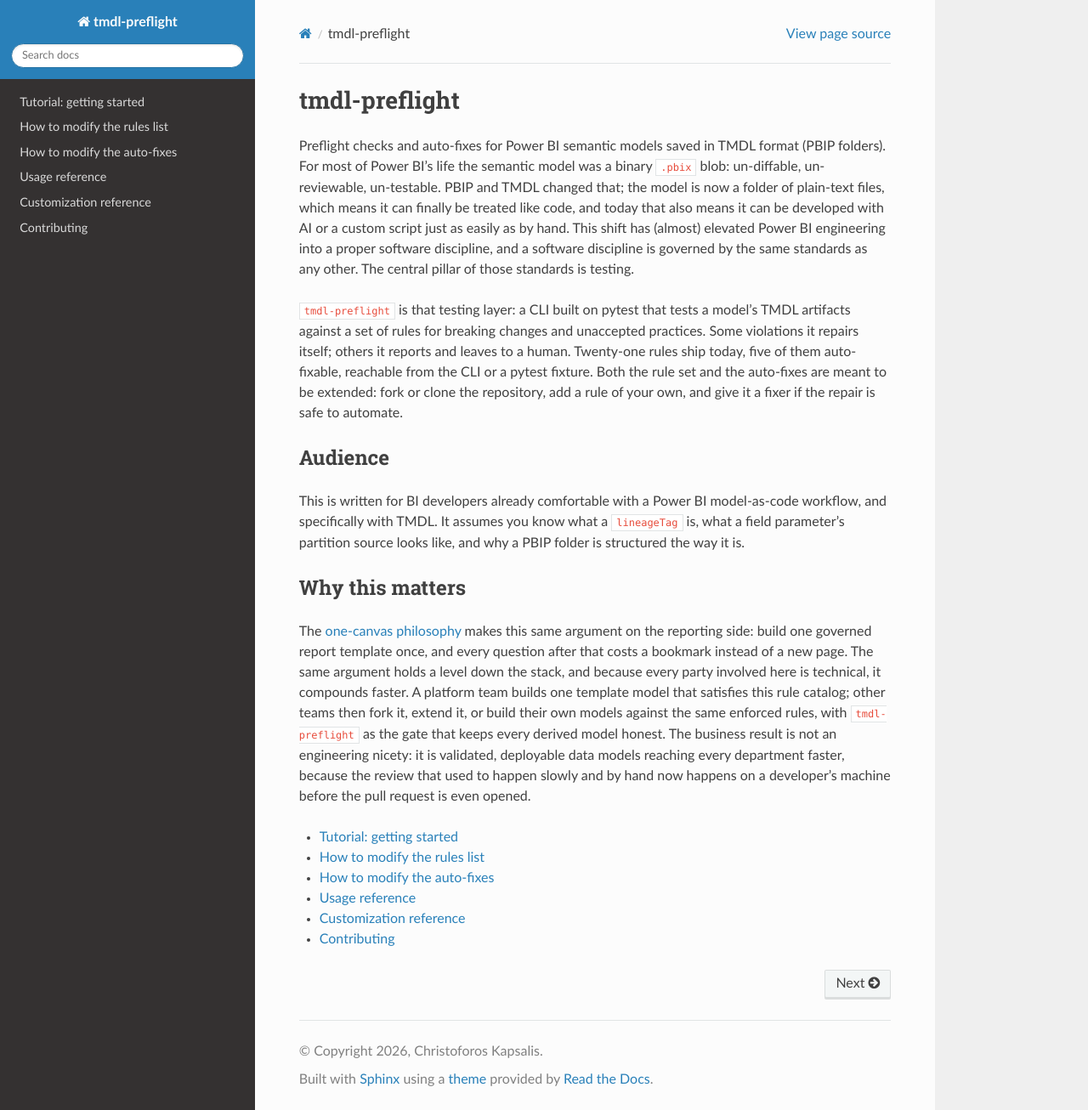
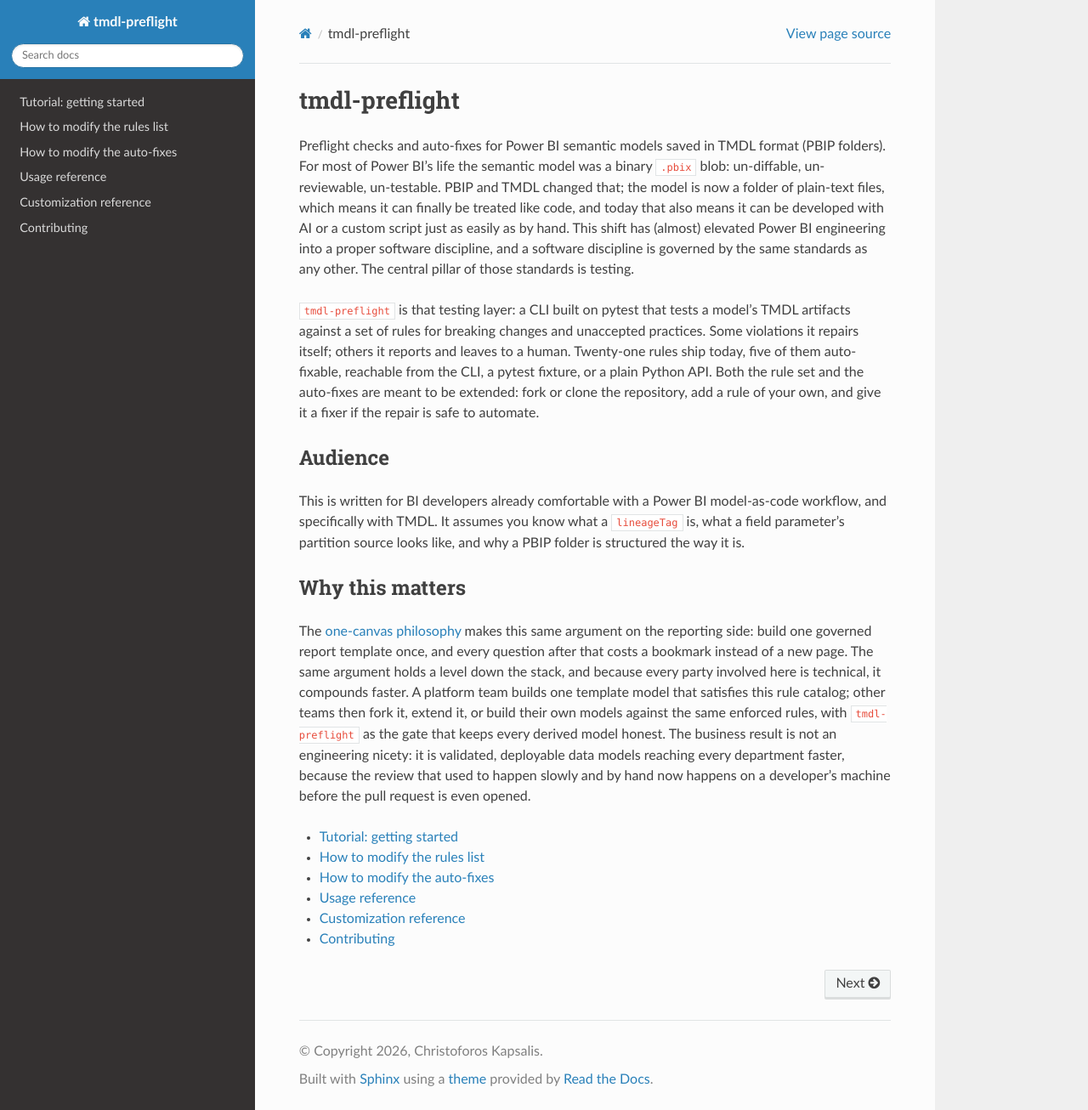
Before and after one commit to C-Kapsalis/tmdl-preflight-documentation, a Sphinx documentation site: the page built from docs/index.rst, in a window 1280 px wide and 1306 px high. Shown: the whole window at 85% size. Built offline with Sphinx 7.4.7 and the Read the Docs theme 3.1.0, drawn with Linux system fonts in a browser that asks for light colours.

Commit message:
Restore the plain Python API mention on the landing page

```diff
--- a/docs/index.rst
+++ b/docs/index.rst
@@ -16,8 +16,8 @@ central pillar of those standards is testing.
 tests a model's TMDL artifacts against a set of rules for breaking
 changes and unaccepted practices. Some violations it repairs itself;
 others it reports and leaves to a human. Twenty-one rules ship today,
-five of them auto-fixable, reachable from the CLI or a pytest fixture.
-Both the rule set and the auto-fixes are meant
+five of them auto-fixable, reachable from the CLI, a pytest fixture,
+or a plain Python API. Both the rule set and the auto-fixes are meant
 to be extended: fork or clone the repository, add a rule of your own,
 and give it a fixer if the repair is safe to automate.
 
```
